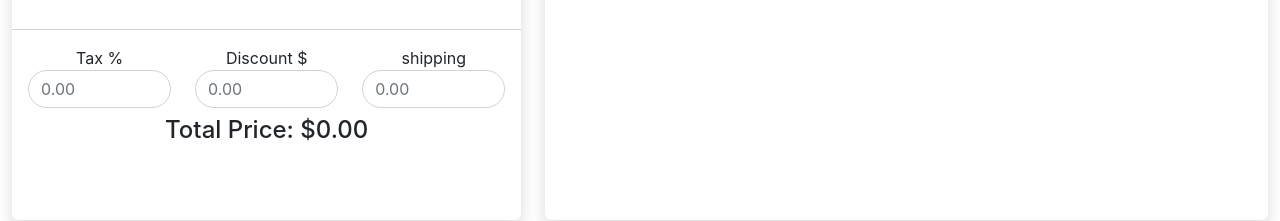
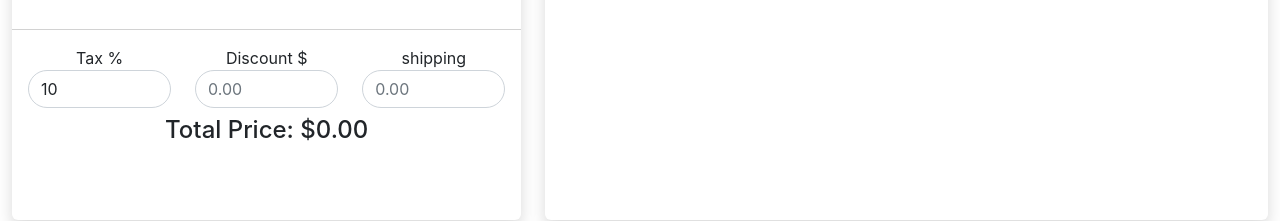
Before and after one commit to giorgideveloper/react-product-order, a React (Create React App) app: page / in a window 1280 px wide. Shown: the part 420-641 px from the top of the page. Built offline with nearby package versions, Linux system fonts and the light colour scheme; no server answers.

Commit message:
change tax

```diff
--- a/src/components/Cart.jsx
+++ b/src/components/Cart.jsx
@@ -27,6 +27,9 @@ function Cart() {
 	};
 	const cancelProductToCard = item => {
 		dispatch(cancelProduct({ ...item, qty: 1 }));
+	};
+	const taxPercent = event => {
+		console.log(event.target.value);
 	};
 	return (
 		<>
@@ -116,6 +119,8 @@ function Cart() {
 								type='number'
 								step='.01'
 								placeholder='0.00'
+								defaultValue={10}
+								onChange={taxPercent}
 							/>
 						</Col>
 						<Col md='4' className='my-2'>
```
